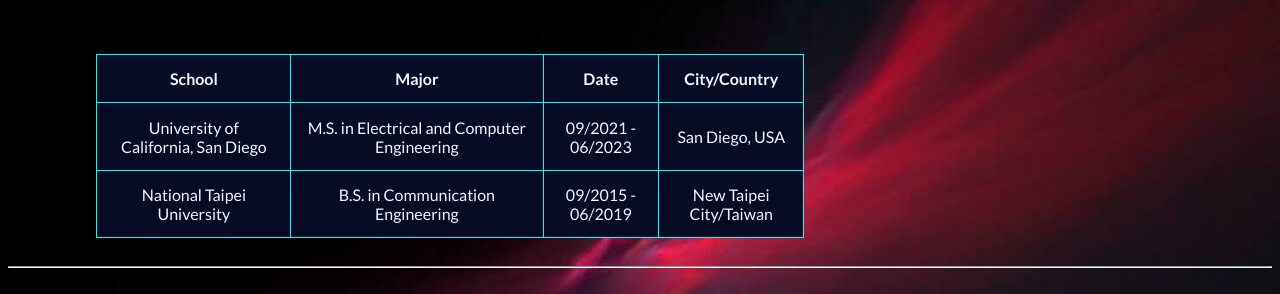
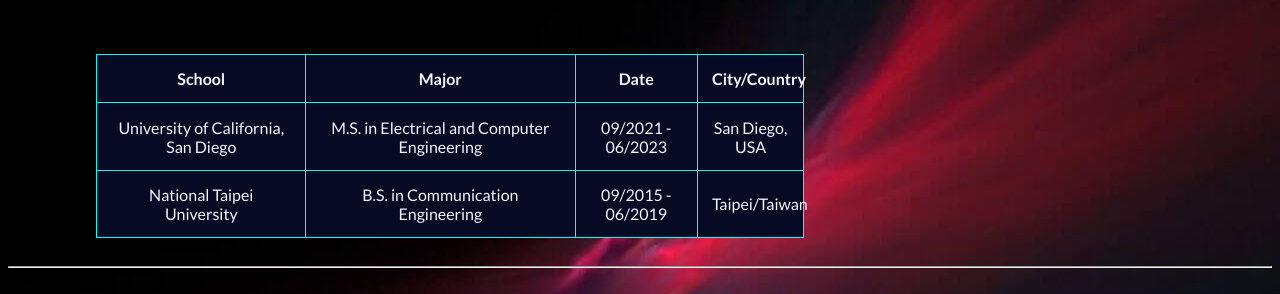
Before and after one commit to TYJ99/TYJ99.github.io, a plain HTML site: page education.html in a window 1280 px wide. Shown: the part 173-467 px from the top of the page. Drawn offline with Linux system fonts and the light colour scheme.

Commit message:
update location of undergrad university

```diff
--- a/education.html
+++ b/education.html
@@ -82,7 +82,7 @@
                         <td>National Taipei University</td>
                         <td>B.S. in Communication Engineering</td>
                         <td>09/2015 - 06/2019</td>
-                        <td>New Taipei City/Taiwan</td>
+                        <td>Taipei/Taiwan</td>
                     </tr>
 
                 </tbody>
```
